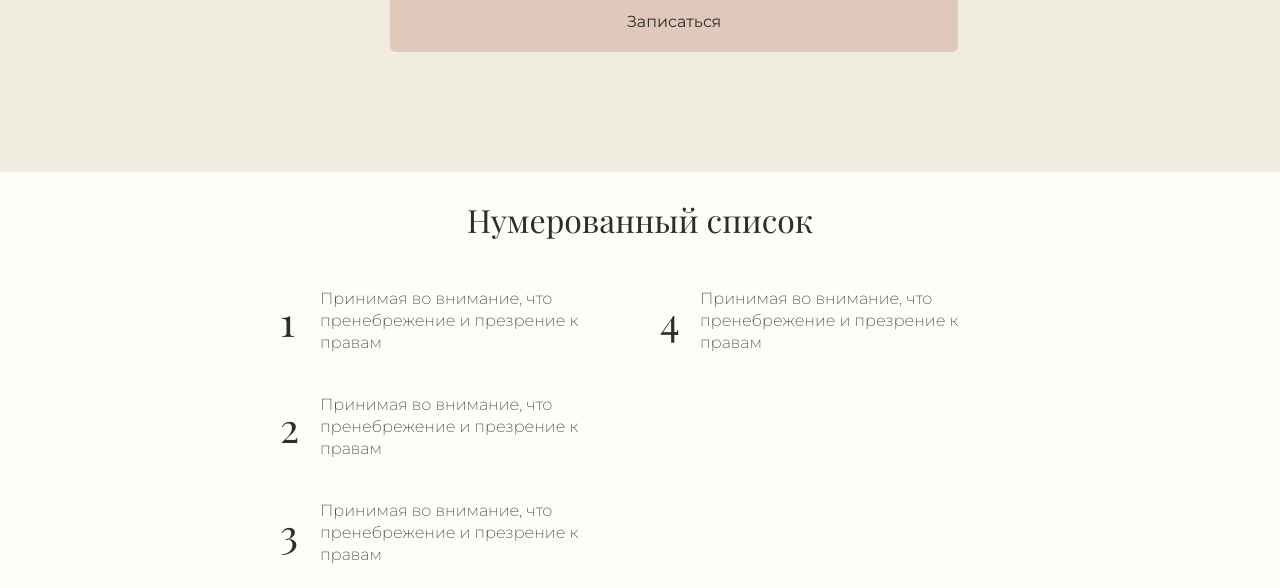
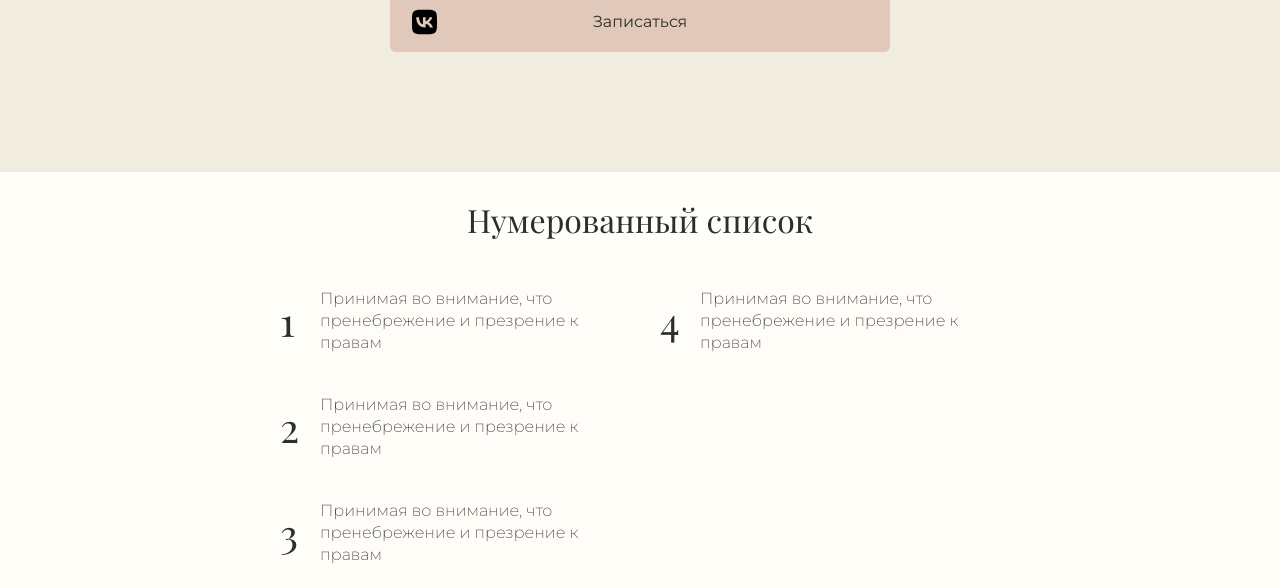
Before and after one commit to TomSssM/psychology-website, a website: page index.html in a window 1280 px wide. Shown: the part 1654-2242 px from the top of the page. Drawn offline with nearby package versions, Linux system fonts and the light colour scheme; files that its build step writes are made by us from their sources.

Commit message:
fix the styles for contact links

```diff
--- a/src/styles.scss
+++ b/src/styles.scss
@@ -191,6 +191,7 @@ html {
   display: inline-flex;
   justify-content: center;
   align-items: center;
+  box-sizing: border-box;
   padding: 16px 32px;
   background-color: $color-background-action;
   font-weight: $font-weight-action;
@@ -254,6 +255,10 @@ html {
 
     &_whatsapp {
       background-image: url("../assets/whatsapp.svg");
+    }
+
+    &_vk {
+      background-image: url("../assets/vk.svg");
     }
   }
 }
```
Also changed, not shown: assets/vk.svg (added).
